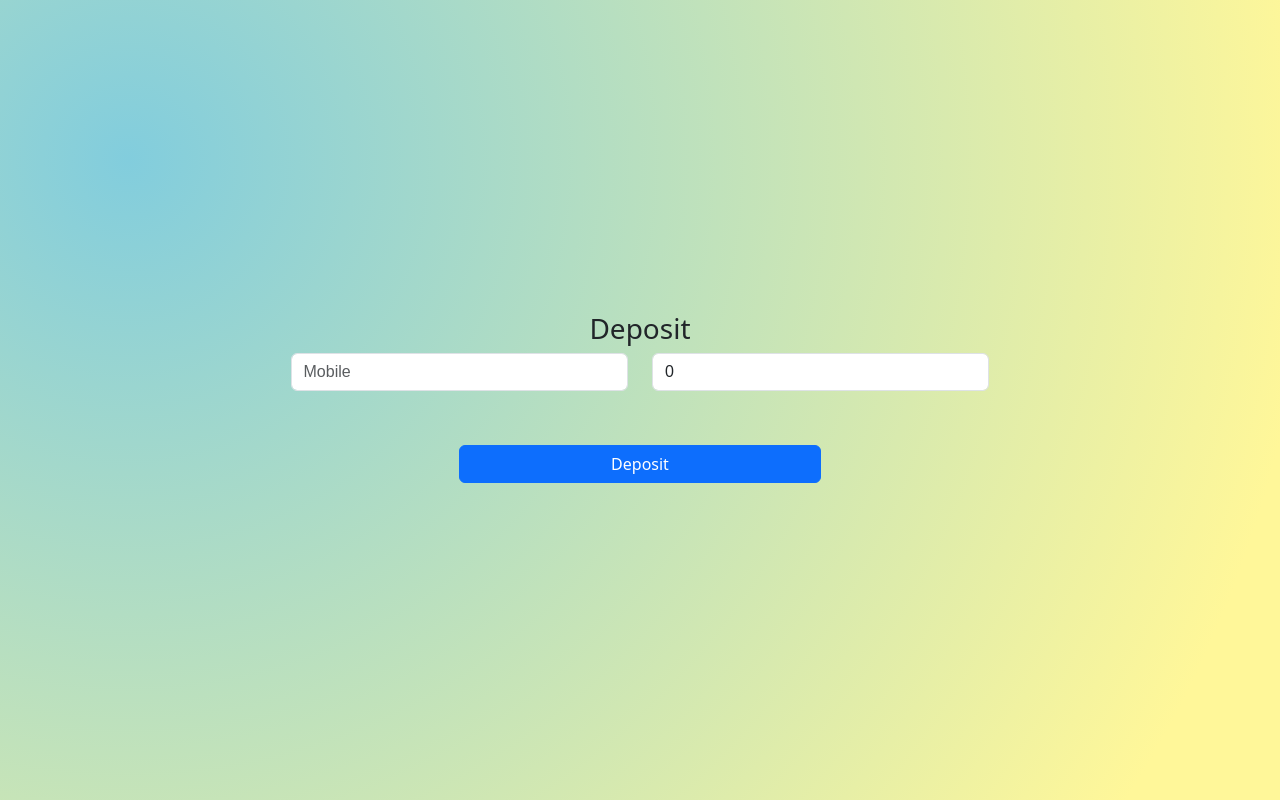
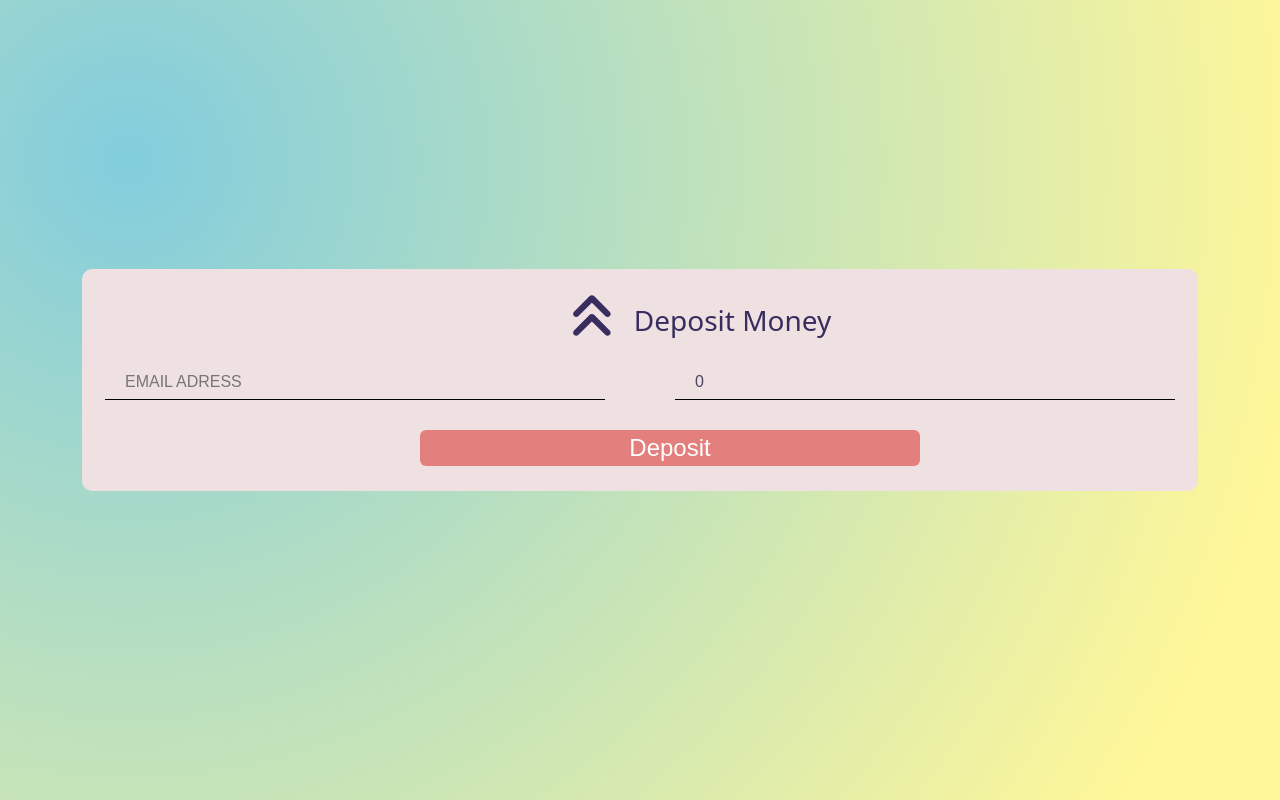
Before and after one commit to excelr-projs/paisa-bhej-fe, a React (Vite) app: page /deposit in a window 1280 px wide. Built offline with nearby package versions, Linux system fonts and the light colour scheme.

Commit message:
icons and some changes .

```diff
--- a/package.json
+++ b/package.json
@@ -10,6 +10,11 @@
     "preview": "vite preview"
   },
   "dependencies": {
+    "@fortawesome/fontawesome-svg-core": "^6.5.2",
+    "@fortawesome/free-brands-svg-icons": "^6.5.2",
+    "@fortawesome/free-regular-svg-icons": "^6.5.2",
+    "@fortawesome/free-solid-svg-icons": "^6.5.2",
+    "@fortawesome/react-fontawesome": "^0.2.0",
     "axios": "^1.6.8",
     "bootstrap": "^5.3.3",
     "react": "^18.2.0",
--- a/src/pages/Wallet.jsx
+++ b/src/pages/Wallet.jsx
@@ -4,17 +4,28 @@ import GetBalance from './walletoperation/GetBalance'
 import FundTransfer from './walletoperation/FundTransfer'
 import HandelDeposit from './walletoperation/HandelDeposit'
 import CreateWallet from './walletoperation/CreateWallet'
+import './wallet.css';
 
 function Wallet() {
   return (
-    <div>
+
+
+
+    <div >
 
 
 
 
-     <GetBalance/>
+
+     <div id="cont"><GetBalance/>
+     </div>
+     <div id="cont1">
      <FundTransfer/>
+     <div id="dep"></div>
+     <div id="depositer">
      <HandelDeposit/>
+     </div>
+     </div>
      <CreateWallet/>
 
     <Outlet/>
--- a/src/pages/login.css
+++ b/src/pages/login.css
@@ -24,6 +24,7 @@ input
   margin-bottom: 30px;
   font-family:Arial, Helvetica, sans-serif;
   color:rgb(75, 68, 95);
+  padding-left: 20px;
 }
 
 
@@ -53,7 +54,7 @@ border-bottom-left-radius: 13px;
 
 height:250px;
 
-width:500px;
+width:600px;
 
 
 border:solid 1px white;
--- a/src/pages/walletoperation/CreateWallet.jsx
+++ b/src/pages/walletoperation/CreateWallet.jsx
@@ -1,4 +1,6 @@
 import React, { useState, useEffect } from 'react';
+import { FontAwesomeIcon } from '@fortawesome/react-fontawesome';
+import { faEnvelope } from '@fortawesome/free-solid-svg-icons';
 
 function CreateWallet() {
     const [mobile, setMobile] = useState('');
@@ -52,13 +54,18 @@ function CreateWallet() {
 
     return (
         <div className='container'>
+            {/* <div><FontAwesomeIcon icon={faEnvelope} /></div> */}
+
+            <div id="getbalancer">
+
             <h3>Create Wallet</h3>
             <div className='row form-group'>
+
                 <div className="col-md-6">
                     <input
                         type="text"
-                        className="form-control"
-                        placeholder="Mobile"
+                        className="horizontal-lines"
+                        placeholder="EMAIL ADRESS"
                         value={mobile}
                         onChange={(e) => setMobile(e.target.value)}
                     />
@@ -66,13 +73,13 @@ function CreateWallet() {
                 <div className="col-md-6">
                     <input
                         type="number"
-                        className="form-control"
+                        className="horizontal-lines"
                         placeholder="Initial Balance"
                         value={balance}
                         onChange={(e) => setBalance(e.target.value)}
                     />
                 </div>
-                <button onClick={handleCreateWallet} className="btn btn-primary mt-4 col-md-6 mx-auto">Create Wallet</button>
+                <button onClick={handleCreateWallet} className="DEP">Create Wallet</button>
             </div>
             {message && <p className="text-success">{message}</p>}
             {error && <p className="text-danger">{error}</p>}
@@ -87,6 +94,7 @@ function CreateWallet() {
                 </div>
             )}
         </div>
+        </div>
     );
 }
 
--- a/src/pages/walletoperation/FundTransfer.jsx
+++ b/src/pages/walletoperation/FundTransfer.jsx
@@ -1,4 +1,6 @@
 import React, { useState } from 'react';
+import { FontAwesomeIcon } from '@fortawesome/react-fontawesome';
+import { faMoneyBillTransfer } from '@fortawesome/free-solid-svg-icons';
 
 function FundTransfer() {
     const [mobile, setMobile] = useState('');
@@ -48,13 +50,15 @@ function FundTransfer() {
 
     return (
         <div className='container'>
+            <div id="getbalances">
             <div className='row form-group'>
-                <h3>Fund Transfer</h3>
+            <div id="wicon"><FontAwesomeIcon icon={faMoneyBillTransfer}/>
+                <h3 id="wb"> Send Money</h3></div>
                 <div className="col-md-6">
                     <input
                         type="text"
-                        className="form-control"
-                        placeholder="Source Mobile"
+                        className="horizontal-lines"
+                        placeholder="SOURCE EMAIL"
                         value={mobile}
                         onChange={(e) => setMobile(e.target.value)}
                     />
@@ -62,8 +66,8 @@ function FundTransfer() {
                 <div className="col-md-6">
                     <input
                         type="text"
-                        className="form-control"
-                        placeholder="Target Mobile"
+                        className="horizontal-lines"
+                        placeholder="TARGET EMAIL"
                         value={targetMobile}
                         onChange={(e) => setTargetMobile(e.target.value)}
                     />
@@ -71,13 +75,13 @@ function FundTransfer() {
                 <div className="col-md-6">
                     <input
                         type="number"
-                        className="form-control"
+                        className="horizontal-lines"
                         placeholder="Amount"
                         value={amount}
                         onChange={(e) => setAmount(e.target.value)}
                     />
                 </div>
-                <button onClick={handleFundTransfer} className="btn btn-primary mt-4 col-md-6">Fund Transfer</button>
+                <button onClick={handleFundTransfer} className="getbal"> Transfer</button>
                 <p>{message}</p>
                 <p style={{ color: 'red' }}>{error}</p>
                 {walletDetails && (
@@ -89,6 +93,7 @@ function FundTransfer() {
                 )}
             </div>
         </div>
+        </div>
     );
 }
 
--- a/src/pages/walletoperation/GetBalance.jsx
+++ b/src/pages/walletoperation/GetBalance.jsx
@@ -1,4 +1,8 @@
 import React, { useState } from 'react';
+import './wallet.css';
+import { FontAwesomeIcon } from '@fortawesome/react-fontawesome';
+import { faWallet } from '@fortawesome/free-solid-svg-icons';
+import Wallet from '../Wallet';
 
 function GetBalance() {
     const [mobile, setMobile] = useState('');
@@ -26,23 +30,29 @@ function GetBalance() {
 
     return (
         <div className='container'>
+            <div id="balset">
+            <div id="getbalances">
+                <div id="wicon"><FontAwesomeIcon icon={faWallet}/>
+                <h3 id="wb"> Wallet Balance</h3></div>
             <div className='row form-group'>
-                <h3>Get Balance</h3>
+
                 <div className="col-md-6">
                     <input
                         type="text"
-                        className="form-control"
-                        placeholder="Mobile"
+                        className="horizontal-lines"
+                        placeholder="EMAIL ADRESS"
                         value={mobile}
                         onChange={(e) => setMobile(e.target.value)}
                     />
                 </div>
-                <button onClick={handleGetBalance} className="btn btn-primary mt-4 col-md-6">Get Balance</button>
+                <button onClick={handleGetBalance} className="getbal">Get Balance</button>
                 {message && <p>{message}</p>}
                 {error && <p style={{ color: 'red' }}>{error}</p>}
                 {balance !== 0 && <p>Balance: {balance}</p>}
             </div>
         </div>
+        </div>
+        </div>
     );
 }
 
--- a/src/pages/walletoperation/HandelDeposit.jsx
+++ b/src/pages/walletoperation/HandelDeposit.jsx
@@ -1,4 +1,8 @@
 import React, { useState } from 'react';
+import './wallet.css';
+import { FontAwesomeIcon } from '@fortawesome/react-fontawesome';
+import { faAnglesUp } from '@fortawesome/free-solid-svg-icons';
+
 
 function HandelDeposit() {
     const [mobile, setMobile] = useState('');
@@ -47,13 +51,16 @@ function HandelDeposit() {
 
     return (
         <div className='container'>
+            <div id="getbalances">
             <div className='row form-group'>
-                <h3>Deposit</h3>
+            <div id="wicon"><FontAwesomeIcon icon={faAnglesUp}/>
+                <h3 id="wb"> Deposit Money</h3></div>
+
                 <div className="col-md-6">
                     <input
                         type="text"
-                        className="form-control"
-                        placeholder="Mobile"
+                        className="horizontal-lines"
+                        placeholder="EMAIL ADRESS"
                         value={mobile}
                         onChange={(e) => setMobile(e.target.value)}
                     />
@@ -61,13 +68,13 @@ function HandelDeposit() {
                 <div className="col-md-6">
                     <input
                         type="number"
-                        className="form-control"
+                        className="horizontal-lines"
                         placeholder="Amount"
                         value={amount}
                         onChange={(e) => setAmount(e.target.value)}
                     />
                 </div>
-                <button onClick={handleDeposit} className="btn btn-primary mt-4 col-md-6 mx-auto">Deposit</button>
+                <button onClick={handleDeposit} className="DEP">Deposit</button>
                 {message && <p>{message}</p>}
                 {error && <p style={{ color: 'red' }}>{error}</p>}
                 {depositDetails && (
@@ -80,6 +87,7 @@ function HandelDeposit() {
                 )}
             </div>
         </div>
+        </div>
     );
 }
 
--- /dev/null
+++ b/src/pages/walletoperation/wallet.css
@@ -0,0 +1,111 @@
+.getbal
+{
+    width:fit-content;
+    height:fit-content;
+    background-color: #E37F7C;
+    border-radius: 6px;
+    margin-left: 50px;
+}
+.DEP
+{
+    width:500px;
+    height:fit-content;
+    /* background-color: #382D5E; */
+    background-color: #E37F7C;
+    margin-left: 350px;
+    border-radius: 6px;
+}
+#getbalances
+{
+
+    padding-top: 10px;
+    padding-bottom: 20px;
+    margin-top:10px;
+    margin-bottom: 50px;
+    border: none
+    2px solid ;
+    border-radius: 10px;
+    color:#E37F7C;
+    background-color:#EFE0E2;
+}
+
+.horizontal-lines{
+    border: none;
+    border-bottom: 1px solid #000; /* You can change the color as needed */
+    background: none;
+    padding: 5px 0; /* Adjust padding as needed */
+    width: 500px; /* Set width as needed */
+    box-sizing: border-box;
+    outline: none; /* Remove default focus outline */
+    padding-left: 20px;
+  }
+
+  /* Optional: Add hover and focus effects */
+  .horizontal-line:focus,
+  .horizontal-line:hover {
+    border-color: #007bff; /* Change color on hover/focus */
+  }
+
+  h3
+  {
+    padding-top: 25px;
+    padding-left: 20px;
+    color:#382D5E;
+  }
+  #getbalancer
+  {
+    display: none;
+  }
+
+  #wicon
+  {
+
+    padding-left:500px ;
+    padding-bottom: 10px;
+    align-items: center;
+    display: flex;
+    font-size:50px;
+    color:#382D5E;
+  }
+  #wb
+  {
+    padding-bottom: 10px;
+  }
+  #cont
+  {
+
+    border: none
+    2px solid ;
+    border-radius: 10px;
+    color:#E37F7C;
+    background-color:#EFE0E2;
+
+  }
+  #cont1
+  {
+    margin-top: -30px;
+    border: none
+    2px solid ;
+    border-radius: 10px;
+    color:#E37F7C;
+    background-color:#EFE0E2;
+
+  }
+
+  #dep
+  {
+    margin-top:-100px;
+  }
+
+  /* #balset
+  {
+    padding-top: 10px;
+    padding-bottom: 20px;
+    margin-top:10px;
+    margin-bottom: 50px;
+    border: none
+    2px solid ;
+    border-radius: 10px;
+    color:#E37F7C;
+    background-color:#EFE0E2;
+  } */
```
Also changed, not shown: src/pages/wallet.css (added), 1 other file (tests, documents, lock files or other folders).
